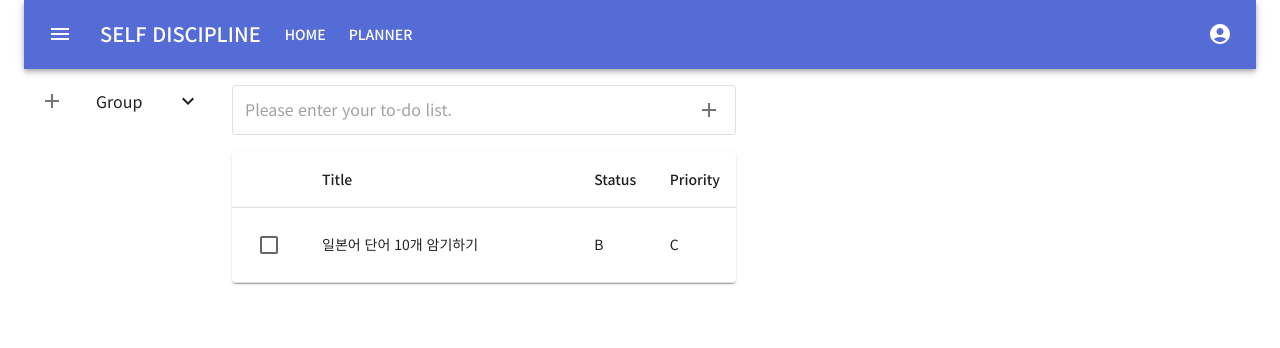
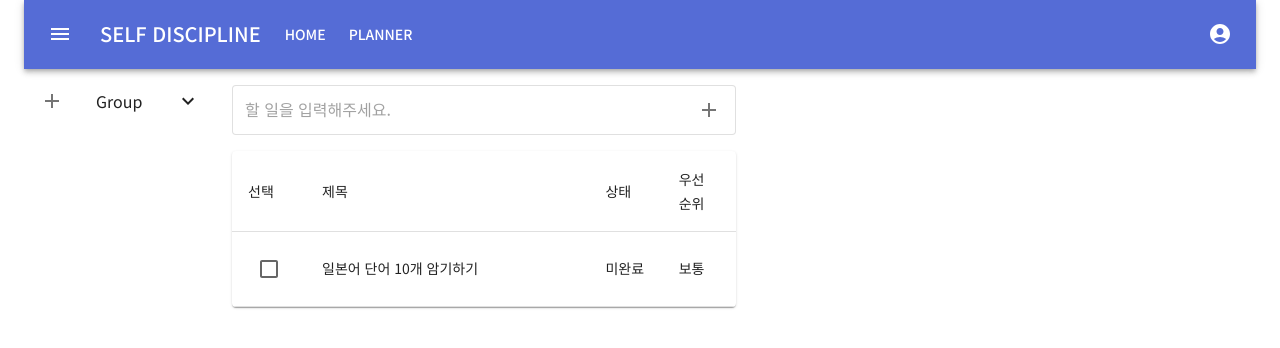
Before and after one commit to coldrain-f/self-discipline, a React (Vite) app in the folder self-discipline-react-ts/: page /planner in a window 1280 px wide. Shown: the top 348 px of the page. Built offline with nearby package versions, Linux system fonts and the light colour scheme.

Commit message:
Feat: 테이블 헤더 한글로 변경 [#4]

```diff
--- a/self-discipline-react-ts/src/components/planner/SelfDisciplinePlannerTodoList.tsx
+++ b/self-discipline-react-ts/src/components/planner/SelfDisciplinePlannerTodoList.tsx
@@ -29,7 +29,7 @@ export default function SelfDisciplinePlannerTodoList() {
       >
         <InputBase
           sx={{ ml: 1, flex: 1 }}
-          placeholder="Please enter your to-do list."
+          placeholder="할 일을 입력해주세요."
         />
         <IconButton sx={{ p: "10px" }}>
           <AddIcon />
@@ -39,10 +39,10 @@ export default function SelfDisciplinePlannerTodoList() {
         <Table sx={{}}>
           <TableHead>
             <TableRow>
-              <TableCell align="left"></TableCell>
-              <TableCell align="left">Title</TableCell>
-              <TableCell align="left">Status</TableCell>
-              <TableCell align="left">Priority</TableCell>
+              <TableCell align="left">선택</TableCell>
+              <TableCell align="left">제목</TableCell>
+              <TableCell align="left">상태</TableCell>
+              <TableCell align="left">우선 순위</TableCell>
             </TableRow>
           </TableHead>
           <TableBody>
@@ -54,10 +54,10 @@ export default function SelfDisciplinePlannerTodoList() {
                 일본어 단어 10개 암기하기
               </TableCell>
               <TableCell align="left" sx={{ width: "15%" }}>
-                B
+                미완료
               </TableCell>
               <TableCell align="left" sx={{ width: "15%" }}>
-                C
+                보통
               </TableCell>
             </TableRow>
           </TableBody>
```
